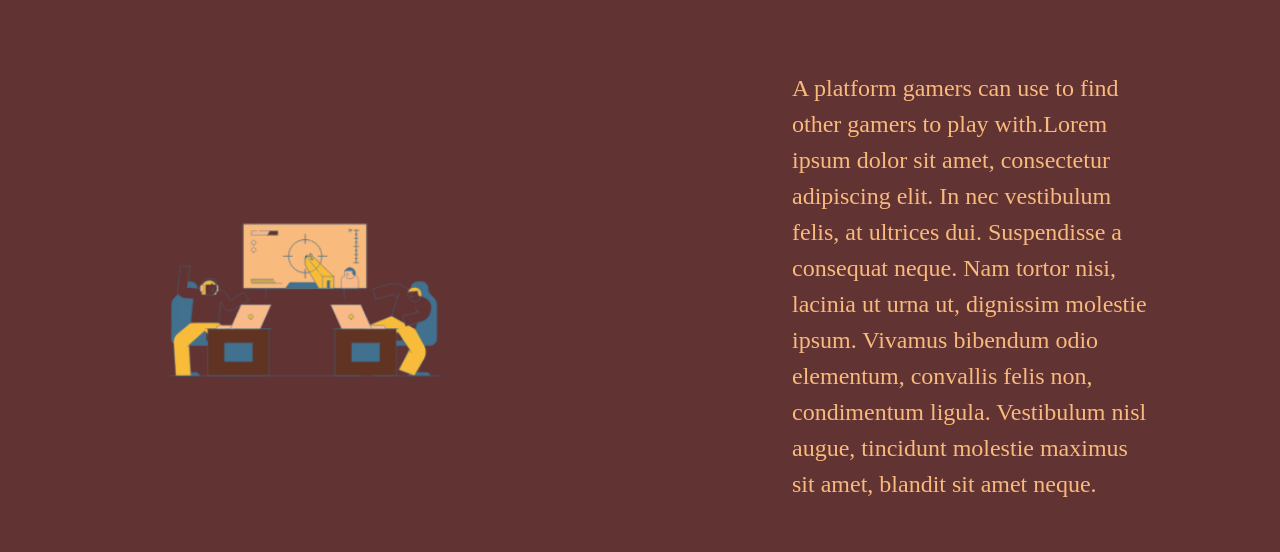
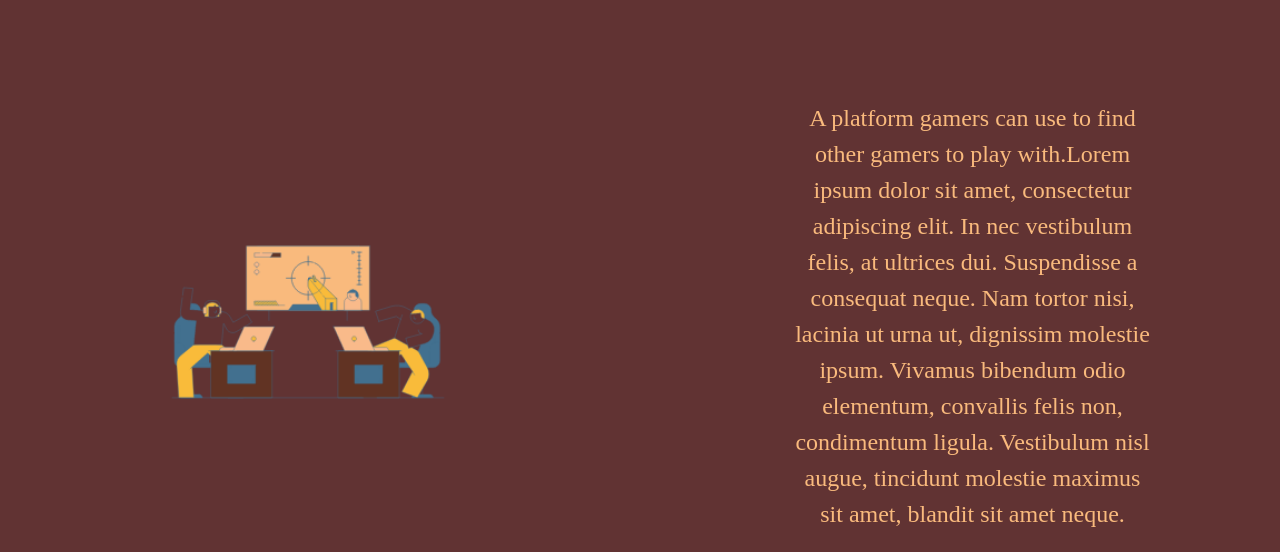
Before and after one commit to chaunceyplum/Lobby, a React (Create React App) app: page / in a window 1280 px wide. Shown: the part 1658-2210 px from the top of the page. Built offline with nearby package versions, Linux system fonts and the light colour scheme.

Commit message:
added some more styling

```diff
--- a/src/components/Home.js
+++ b/src/components/Home.js
@@ -21,7 +21,7 @@ const Home = () => {
             <Col xs={2} />
             <Col xs={8}>
               <div className='text-center'>
-                <h3 className='center homeHeaderText'>Find A Lobby</h3>
+                <h3 className='center homeHeaderText text2'>Find A Lobby</h3>
                 <Button variant='secondary' className='center1 '>
                   Learn More
                 </Button>
@@ -39,7 +39,7 @@ const Home = () => {
           <div className='changesss'>
             <Container>
               <Row>
-                <div className='text1'>
+                <div className='text2'>
                   <h1 className='center text-center headerPadding'>
                     some text
                   </h1>
@@ -87,27 +87,21 @@ const Home = () => {
                   xs={10}
                   sm={8}
                   md={4}
-                  className='textPadding'
-                  style={{ margin: '50px' }}
+                  className='textPadding center1 text-center '
+                  // style={{ margin: '0 auto;' }}
                 >
-                  <p className='text2'>
-                    A platform gamers can use to find other gamers to play
-                    with.Lorem ipsum dolor sit amet, consectetur adipiscing
-                    elit. In nec vestibulum felis, at ultrices dui. Suspendisse
-                    a consequat neque. Nam tortor nisi, lacinia ut urna ut,
-                    dignissim molestie ipsum. Vivamus bibendum odio elementum,
-                    convallis felis non, condimentum ligula. Vestibulum nisl
-                    augue, tincidunt molestie maximus sit amet, blandit sit amet
-                    neque.
-                    {/* Praesent ante risus, sodales
-                      in vulputate aliquet, pretium sit amet lacus. Praesent
-                      lacinia placerat dolor eu maximus.
-                       Sed pellentesque,
-                      turpis eget gravida egestas, nisi nulla egestas est, et
-                      rutrum nisl urna a lectus. Interdum et malesuada fames ac
-                      ante ipsum primis in faucibus. In tempus malesuada metus
-                      vitae rutrum. */}
-                  </p>
+                  <div className='text2'>
+                    <p className='center text-center textPadding'>
+                      A platform gamers can use to find other gamers to play
+                      with.Lorem ipsum dolor sit amet, consectetur adipiscing
+                      elit. In nec vestibulum felis, at ultrices dui.
+                      Suspendisse a consequat neque. Nam tortor nisi, lacinia ut
+                      urna ut, dignissim molestie ipsum. Vivamus bibendum odio
+                      elementum, convallis felis non, condimentum ligula.
+                      Vestibulum nisl augue, tincidunt molestie maximus sit
+                      amet, blandit sit amet neque.
+                    </p>
+                  </div>
                 </Col>
               </Row>
             </Container>
--- a/src/index.scss
+++ b/src/index.scss
@@ -86,7 +86,7 @@ button {
   margin: auto auto;
   padding-top: 50%;
   padding-bottom: 50%;
-  color: $textColor1 !important;
+  color: $textColor2 !important;
   //-webkit-text-stroke: 3px $textColor2;
   text-align: center;
 }
```
